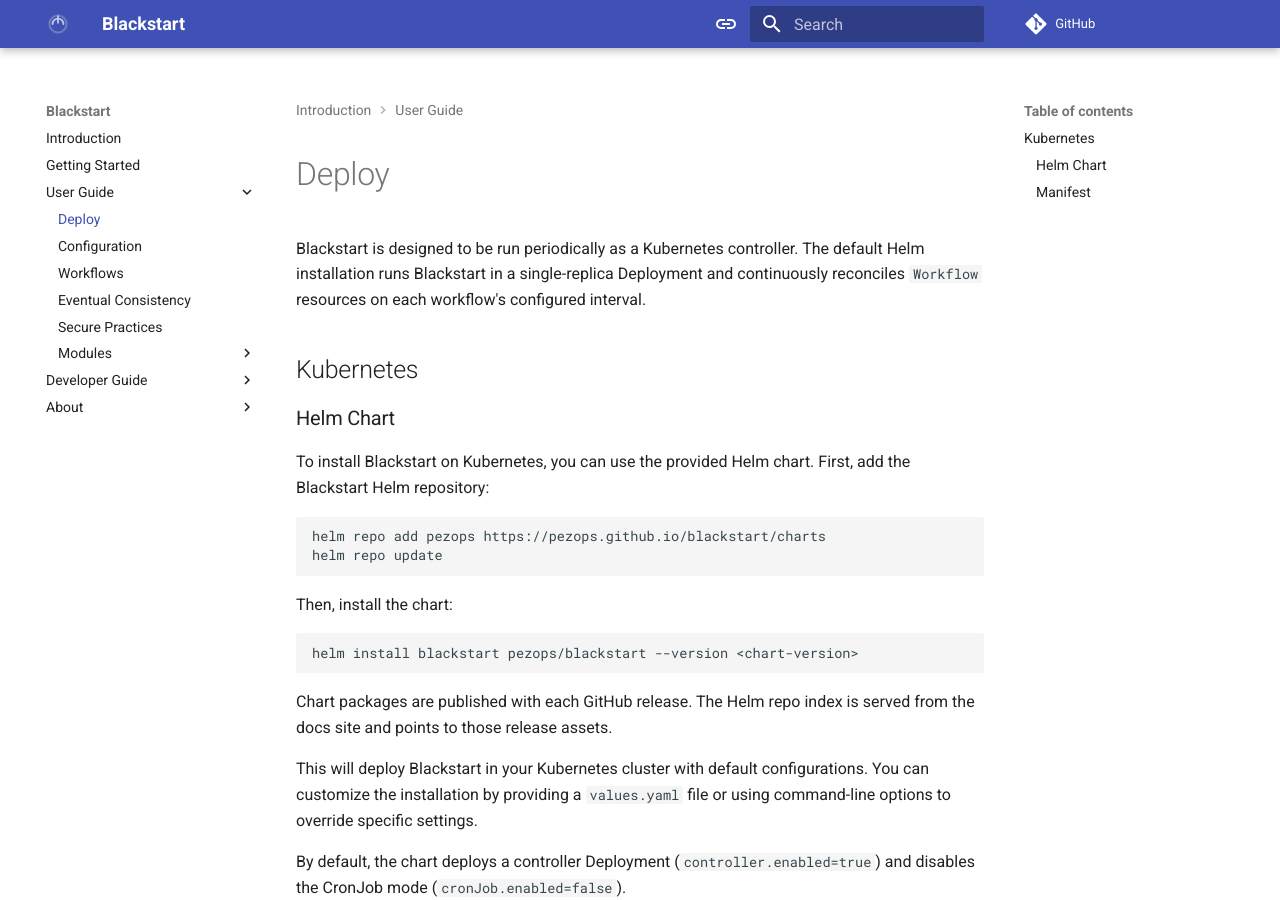
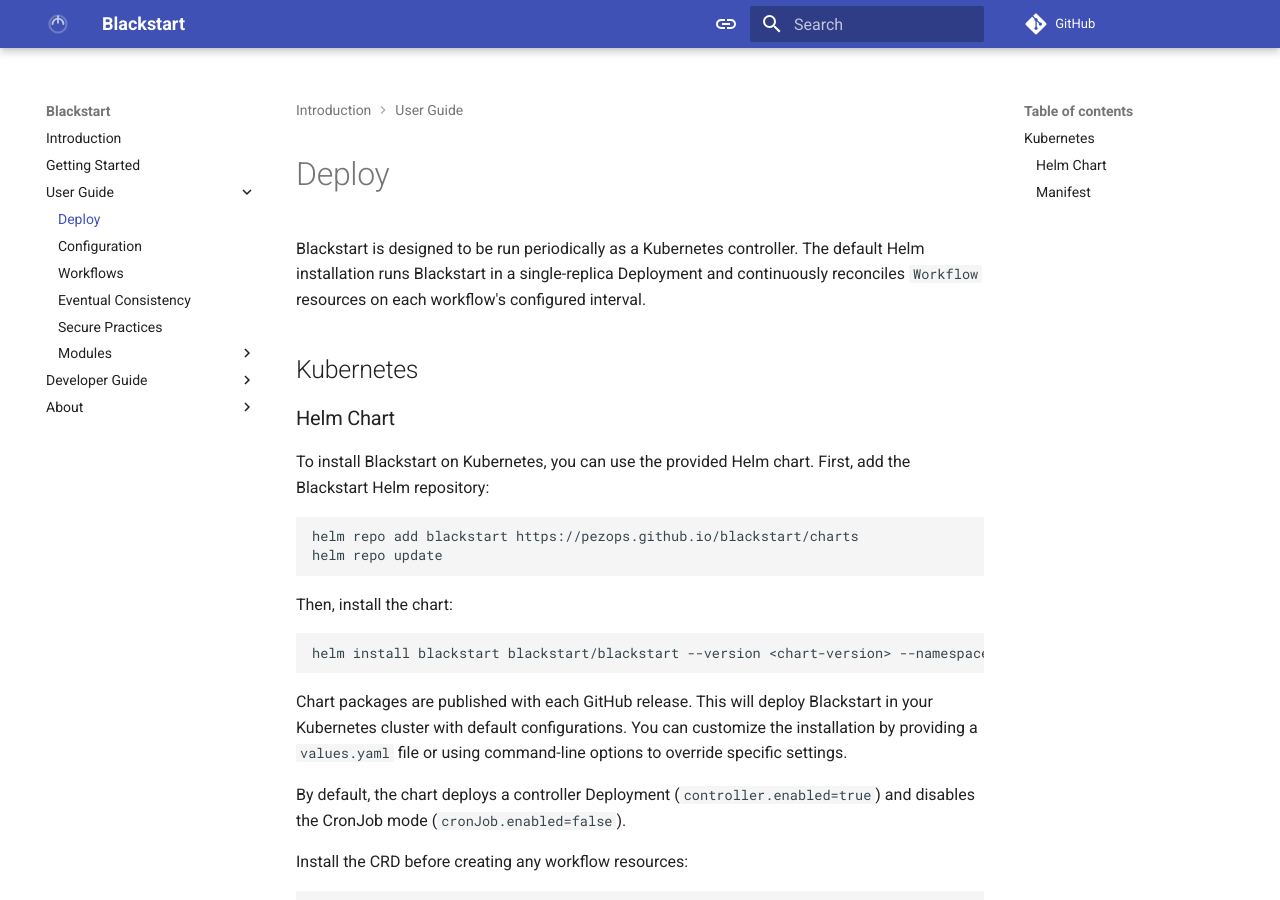
Before and after one commit to pezops/blackstart, an MkDocs documentation site: the page built from docs/user-guide/deploy.md, in a window 1280 px wide and 900 px high. Built offline with MkDocs 1.6.1 and Material for MkDocs 9.7.7, drawn with Linux system fonts in a browser that asks for light colours; comment, search, counter and statistics services are not loaded.

Commit message:
docs: Minor docs updates for helm and before release (#33)

````diff
--- a/docs/user-guide/deploy.md
+++ b/docs/user-guide/deploy.md
@@ -14,22 +14,19 @@ To install Blackstart on Kubernetes, you can use the provided Helm chart. First,
 Helm repository:
 
 ```bash
-helm repo add pezops https://pezops.github.io/blackstart/charts
+helm repo add blackstart https://pezops.github.io/blackstart/charts
 helm repo update
 ```
 
 Then, install the chart:
 
 ```bash
-helm install blackstart pezops/blackstart --version <chart-version>
+helm install blackstart blackstart/blackstart --version <chart-version> --namespace blackstart --create-namespace
 ```
 
-Chart packages are published with each GitHub release. The Helm repo index is served from the docs
-site and points to those release assets.
-
-This will deploy Blackstart in your Kubernetes cluster with default configurations. You can
-customize the installation by providing a `values.yaml` file or using command-line options to
-override specific settings.
+Chart packages are published with each GitHub release. This will deploy Blackstart in your
+Kubernetes cluster with default configurations. You can customize the installation by providing a
+`values.yaml` file or using command-line options to override specific settings.
 
 By default, the chart deploys a controller Deployment (`controller.enabled=true`) and disables the
 CronJob mode (`cronJob.enabled=false`).
````
Also changed, not shown: README.md (+8 -8 lines), docs/getting-started.md (+2 -2 lines), docs/user-guide/modules/Google/CloudSQL/managed_instance.md (+2 -2 lines), docs/user-guide/modules/Kubernetes/configmap.md (+3 -2 lines), docs/user-guide/modules/Kubernetes/secret.md (+4 -3 lines).
